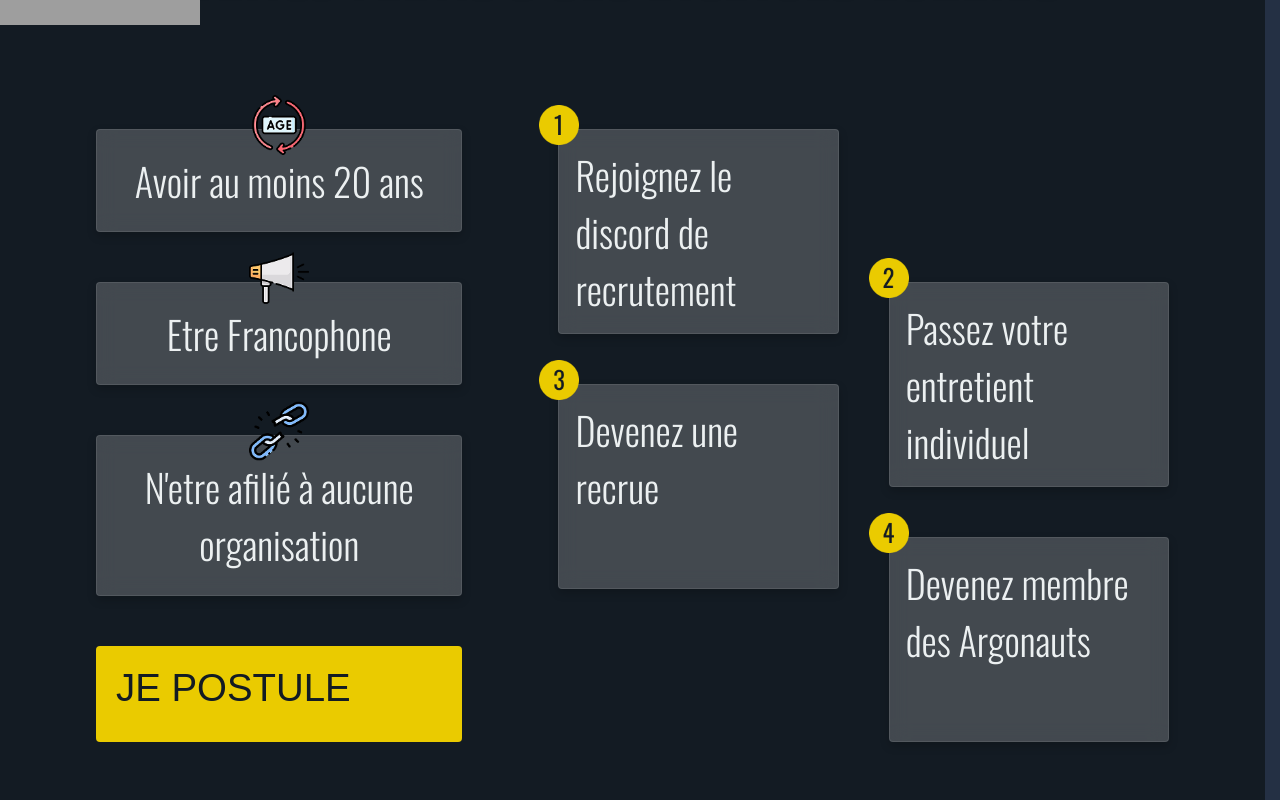
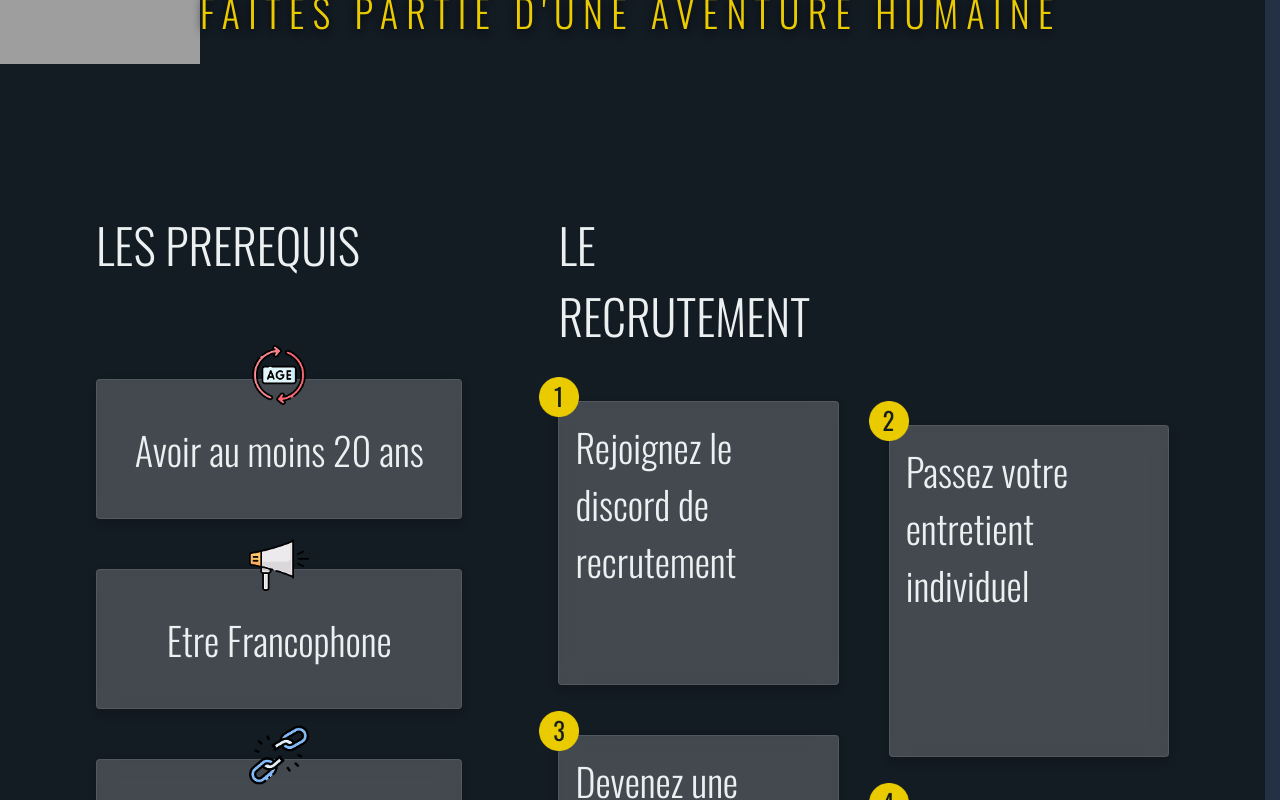
Before and after one commit to caillau-thomas/the-argonauts, a React (Vite) app: page / in a window 1280 px wide. Shown: the part 2480-3280 px from the top of the page. Built offline with nearby package versions, Linux system fonts and the light colour scheme; grey boxes are pictures that could not be loaded.

Commit message:
agn-25 (style): Ajout headings recrutement

```diff
--- a/src/Components/GlobalStyle.jsx
+++ b/src/Components/GlobalStyle.jsx
@@ -78,3 +78,14 @@ export const H6 = styled.h1`
     font-size: var(--font-size-2m);
   }
 `
+
+export const H7 = styled.h2`
+  font-weight: 300;
+  font-size: var(--font-size-xl);
+  color: var(--color-primary);
+  margin: 0;
+  @media (max-width: 1080px) {
+    font-weight: 300;
+    font-size: var(--font-size-1l);
+  }
+`
--- a/src/Components/RecrutementComponent.jsx
+++ b/src/Components/RecrutementComponent.jsx
@@ -1,7 +1,7 @@
 import styled from 'styled-components'
 
 import { PrimaryJoinCard, SecondaryJoinCard } from './CardStyledComponents'
-import { H2, H5, H6 } from './GlobalStyle'
+import { H2, H5, H6, H7 } from './GlobalStyle'
 
 /////////////////////////////////////////////////
 
@@ -68,7 +68,8 @@ export const Columns = styled.div`
   gap: var(--space-5xl);
   @media (max-width: 1080px) {
     grid-template-columns: 1fr;
-    gap: var(--space-5xl);
+    padding-top: 3em;
+    gap: var(--space-3xl);
   }
 `
 
@@ -76,12 +77,18 @@ export const LeftColumns = styled.div`
   display: grid;
   grid-template-columns: 1fr;
   gap: 50px;
+  @media (max-width: 1080px) {
+    text-align: center;
+  }
 `
 export const RightColumns = styled.div`
   display: grid;
   grid-template-columns: 1fr 1fr;
   text-align: left;
   gap: 50px;
+  @media (max-width: 1080px) {
+    text-align: center;
+  }
 
 
   @media (max-width: 1080px) {
@@ -94,7 +101,7 @@ export const RightColumns = styled.div`
 
 export const LeftContent = styled.div`
   display: grid;
-  grid-template-rows: 2fr 2fr 1fr;
+  grid-template-rows: 0.5fr 2fr 2fr 0.5fr;
   gap: 50px;
 
   @media (max-width: 1080px) {
@@ -159,6 +166,7 @@ const Recrutement = () => {
       </ContainerTop>
       <Columns>
         <LeftColumns>
+          <H7>LES PREREQUIS</H7>
           <PrimaryJoinCard backgroundImage="/src/assets/Icons/image_18.png">
             <H6>Avoir au moins 20 ans</H6>
           </PrimaryJoinCard>
@@ -174,6 +182,7 @@ const Recrutement = () => {
         </LeftColumns>
         <RightColumns>
           <LeftContent>
+            <H7>LE RECRUTEMENT</H7>
             <SecondaryJoinCard backgroundImage="/src/assets/Icons/img21.png">
               <H6>Rejoignez le discord de recrutement</H6>
             </SecondaryJoinCard>
```
